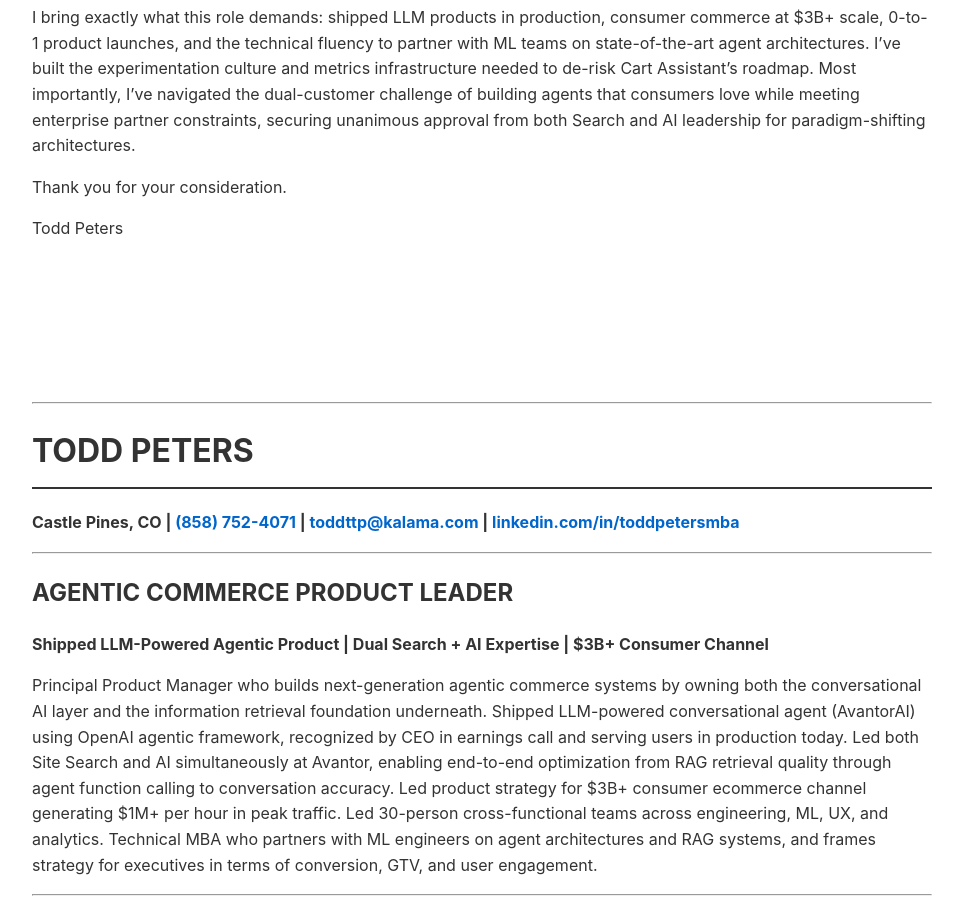
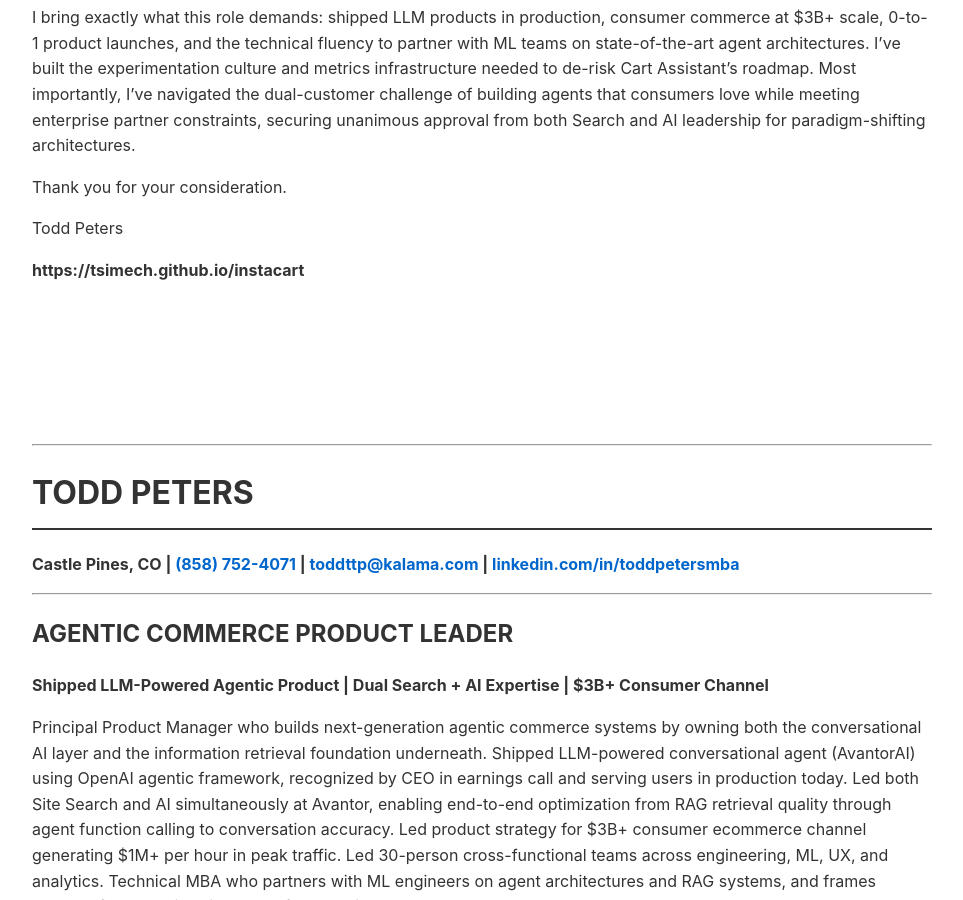
Before and after one commit to tsimech/tsimech.github.io, a Jekyll site: the page built from docs/instacart.md, in a window 1280 px wide and 900 px high, scrolled down 517 px. Shown: the whole window, without its empty margins (158-1121 px from the left). Built offline with Jekyll 4.4.1, drawn with Linux system fonts in a browser that asks for light colours; part of the change alters nothing that is shown.

Commit message:
Add URL link to bottom of Instacart cover letter

```diff
--- a/docs/instacart.md
+++ b/docs/instacart.md
@@ -39,6 +39,8 @@ I bring exactly what this role demands: shipped LLM products in production, cons
 Thank you for your consideration.
 
 Todd Peters
+
+**https://tsimech.github.io/instacart**
 
 <br><br><br><br><br>
 
```
